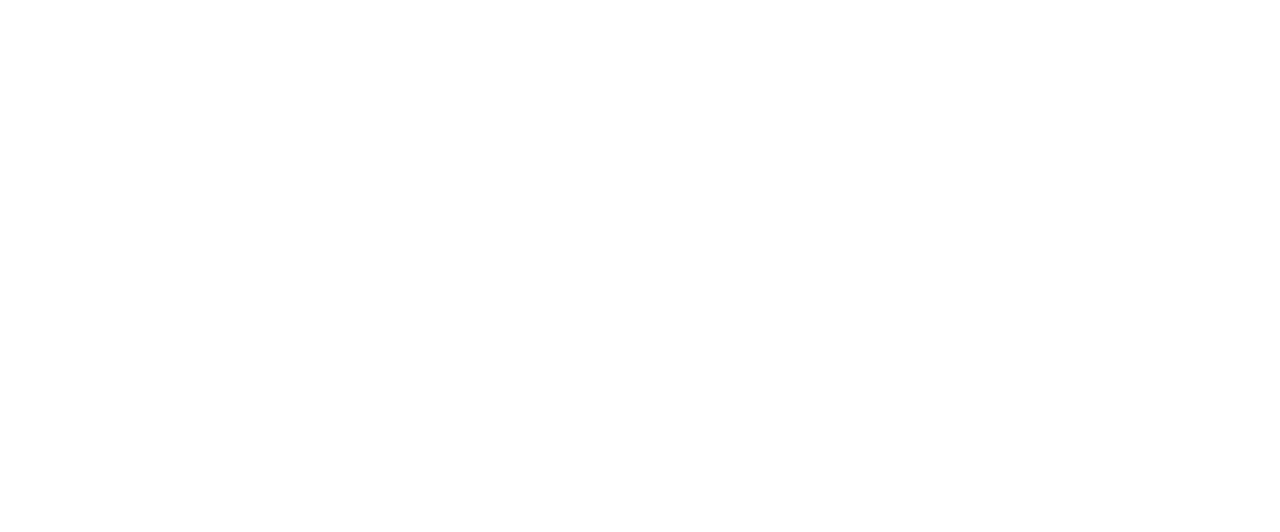
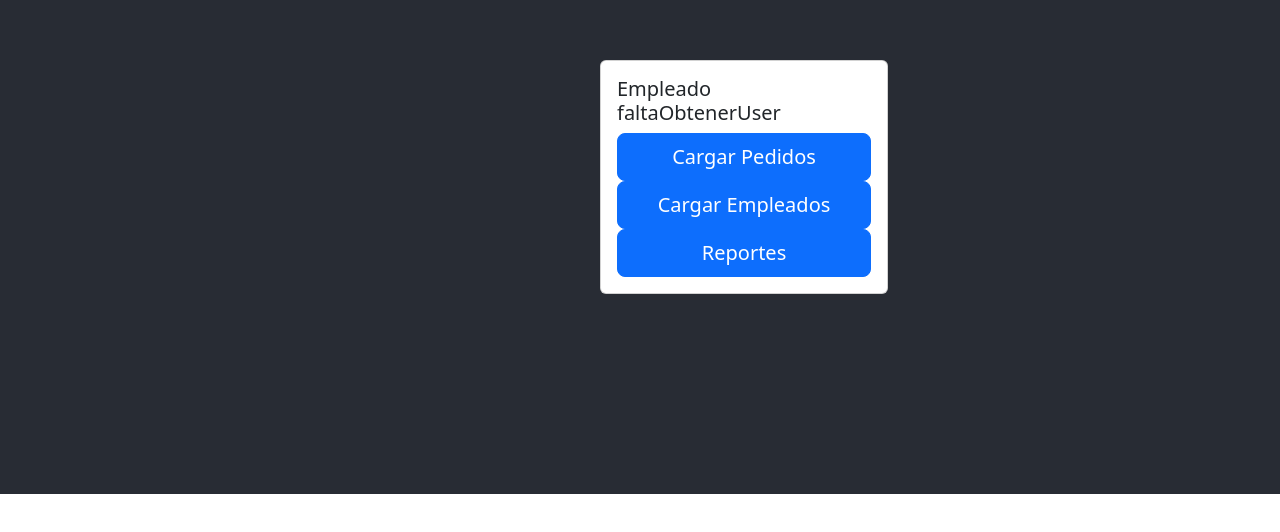
Before and after one commit to DanielGarcia-201901103/EDD_VJ1S2023_PY_201901103, a React (Create React App) app in the folder Frontend/proyectovisual/: page /empleado in a window 1280 px wide. Before the commit this address had no page. Shown: the part 140-672 px from the top of the page. Built offline with nearby package versions, Linux system fonts and the light colour scheme.

Commit message:
validacion de iniciar sesión en frontend y cambiar de ventana realizado, falta arreglar botones de admin

```diff
--- a/Frontend/proyectovisual/src/App.js
+++ b/Frontend/proyectovisual/src/App.js
@@ -1,14 +1,17 @@
 //import logo from './logo.svg';
 import './App.css';
 import {BrowserRouter as Router, Route, Routes} from 'react-router-dom';
-//import { Login } from './components/menuPrincipal';
+import { Login } from './components/menuPrincipal';
 import { LoginAdmin } from './components/menuAdministrador';
+import { LoginEmpleados } from './components/menuEmpleados';
 
 function App() {
   return (
     <Router>
       <Routes>
-        <Route exact path='/' element={<LoginAdmin/>} />
+        <Route exact path='/' element={<Login/>} />
+        <Route exact path='/admin' element={<LoginAdmin/>} />
+        <Route exact path='/empleado' element={<LoginEmpleados/>} />
       </Routes>
     </Router>
   );
--- /dev/null
+++ b/Frontend/proyectovisual/src/components/menuEmpleados.js
@@ -0,0 +1,48 @@
+import Button from 'react-bootstrap/Button';
+import Form from 'react-bootstrap/Form';
+import Card from 'react-bootstrap/Card';
+//import { useState } from 'react';
+
+export const LoginEmpleados = () => {
+    /*
+    const [userLogin, setUsuario] = useState()
+    const [passwordLogin, setPassword] = useState()
+    //const [imagen, setImagen] = useState('https://yakurefu.com/wp-content/uploads/2020/02/Chi_by_wallabby.jpg')
+    const handleSubmit = async(e) => {
+        e.preventDefault();
+        await fetch('http://localhost:5000/loginAdmin',{
+            method: 'POST',
+            mode: 'cors',
+            body: JSON.stringify({
+                Usuario: userLogin,
+                Password: passwordLogin
+            }),
+            headers:{
+                'Access-Control-Allow-Origin': '*',
+                'Content-Type': 'application/json'
+            }
+        })
+    }*/
+    return (
+        <div style={{padding: '200px', backgroundColor: '#282c34', display: 'flex', paddingLeft: '600px', flexdirection: 'column' ,minheight: '100vh',alignitems: 'center'}}>
+        <Card style={{ width: '18rem'}}>
+        <Card.Body>
+            <Card.Title>Empleado faltaObtenerUser</Card.Title>
+            <Form>
+            <Button className="w-100 btn btn-lg btn-primary" onClick={alert("Pendiente1")}>
+                Cargar Pedidos
+            </Button>
+            <br/>
+            <Button className="w-100 btn btn-lg btn-primary" onClick={alert("Pendiente2")}>
+                Cargar Empleados
+            </Button>
+            <br/>
+            <Button className="w-100 btn btn-lg btn-primary" onClick={alert("Pendiente3")}>
+                Reportes
+            </Button>
+            </Form>
+        </Card.Body>
+    </Card>
+        </div>
+    );
+}
--- a/Frontend/proyectovisual/src/components/menuPrincipal.js
+++ b/Frontend/proyectovisual/src/components/menuPrincipal.js
@@ -2,10 +2,12 @@ import Button from 'react-bootstrap/Button';
 import Form from 'react-bootstrap/Form';
 import Card from 'react-bootstrap/Card';
 import { useState } from 'react';
+import { useNavigate } from 'react-router-dom';
 
 export const Login = () => {
-    const [userLogin, setUsuario] = useState()
-    const [passwordLogin, setPassword] = useState()
+    const navigate = useNavigate();
+    const [userLogin, setUsuario] = useState("")
+    const [passwordLogin, setPassword] = useState("")
     //const [imagen, setImagen] = useState('https://yakurefu.com/wp-content/uploads/2020/02/Chi_by_wallabby.jpg')
     const handleSubmit = async(e) => {
         e.preventDefault();
@@ -21,12 +23,34 @@ export const Login = () => {
                 'Content-Type': 'application/json'
             }
         })
+
+        .then(response => response.json())
+        .then(data => validar(data));
+        /*
+        .then(function(response) {
+        if (response.ok) {
+            return response.json();
+        }
+        throw new Error('Error en la solicitud POST');
+        })
+        .then(function(responseData) {
+            // Aquí puedes acceder a la respuesta del backend (responseData)
+        })
+        .catch(function(error) {
+            console.log('Error:', error.message);
+        });*/
     }
-    /*
+
     const validar = (data) =>{
-        //console.log(data)
+        console.log(data)
         //setImagen(data.Imagenbase64)
-        if (data.mensaje === "OK"){
+        if (data.data === "Administrador"){
+            window.localStorage.setItem("Administrador","201901103")
+            //window.open("/admin","_self")
+            navigate('/admin')
+            console.log("estoy en admin")
+        }else if (data.data === "SI"){
+            /*
             swal({
                 title: "Session Iniciada",
                 text: "Datos Correctos",
@@ -34,22 +58,17 @@ export const Login = () => {
                 button: "aceptar"
             }).then(respuesta => {
                 if(respuesta){
-                    console.log(respuesta);
-                    localStorage.setItem('current',respuesta.data);
-                    window.open("/inicio","_self");
-                }
-            })
+                    console.log(respuesta);*/
+                    localStorage.setItem('current', userLogin);
+                    window.open("/empleado","_self");
+            //    }
+            //})
+            console.log("estoy en cualquier usuario")
+        }else{
+            alert("Contraseña o usuario incorrecto")
+        }
+    }
 
-        }else{
-            swal({
-                title: "Error en Credenciales",
-                text: "Su usuario o contraseña son incorrectos",
-                icon: "error",
-                timer: "4000",
-                buttons: false
-            })
-        }
-    }*/
     return (
         <div style={{padding: '200px', backgroundColor: '#282c34', display: 'flex', paddingLeft: '600px', flexdirection: 'column' ,minheight: '100vh',alignitems: 'center'}}>
         <Card style={{ width: '18rem'}}>
```
Also changed, not shown: 1 other file (tests, documents, lock files or other folders).
